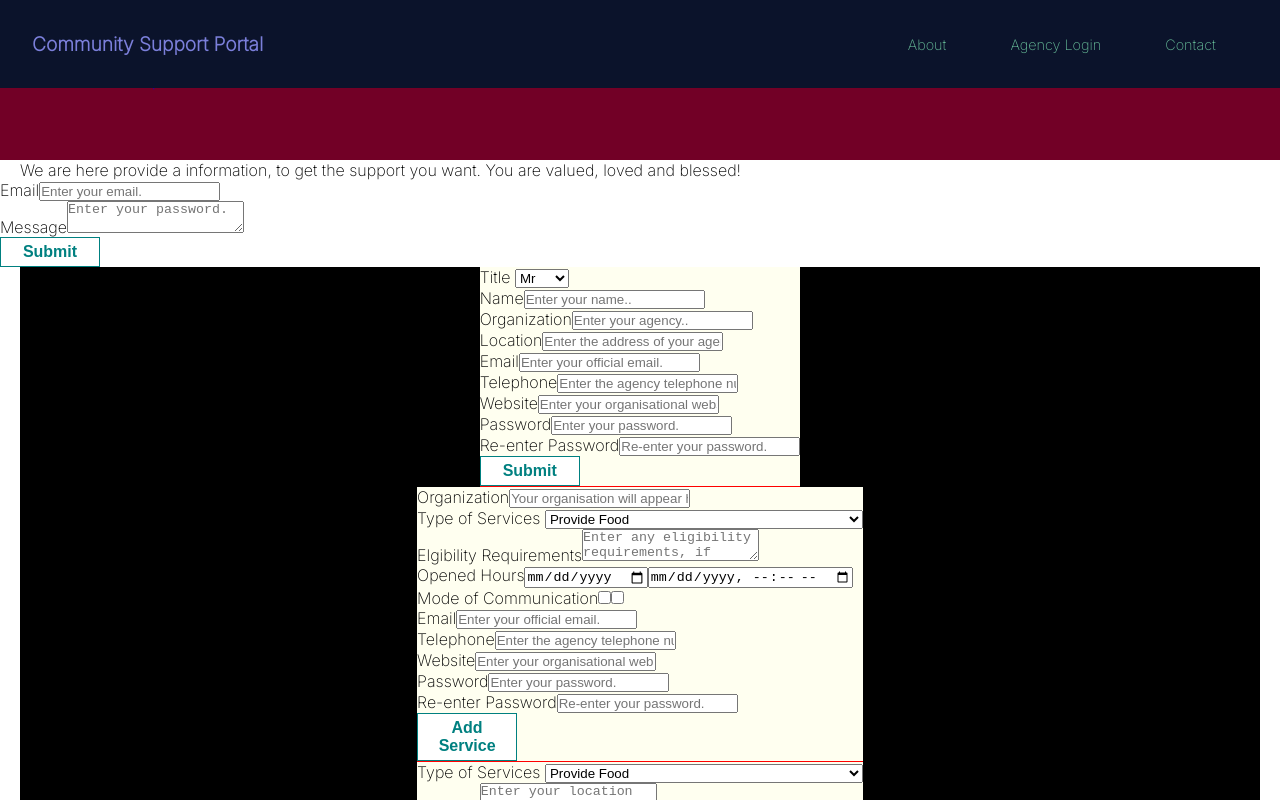
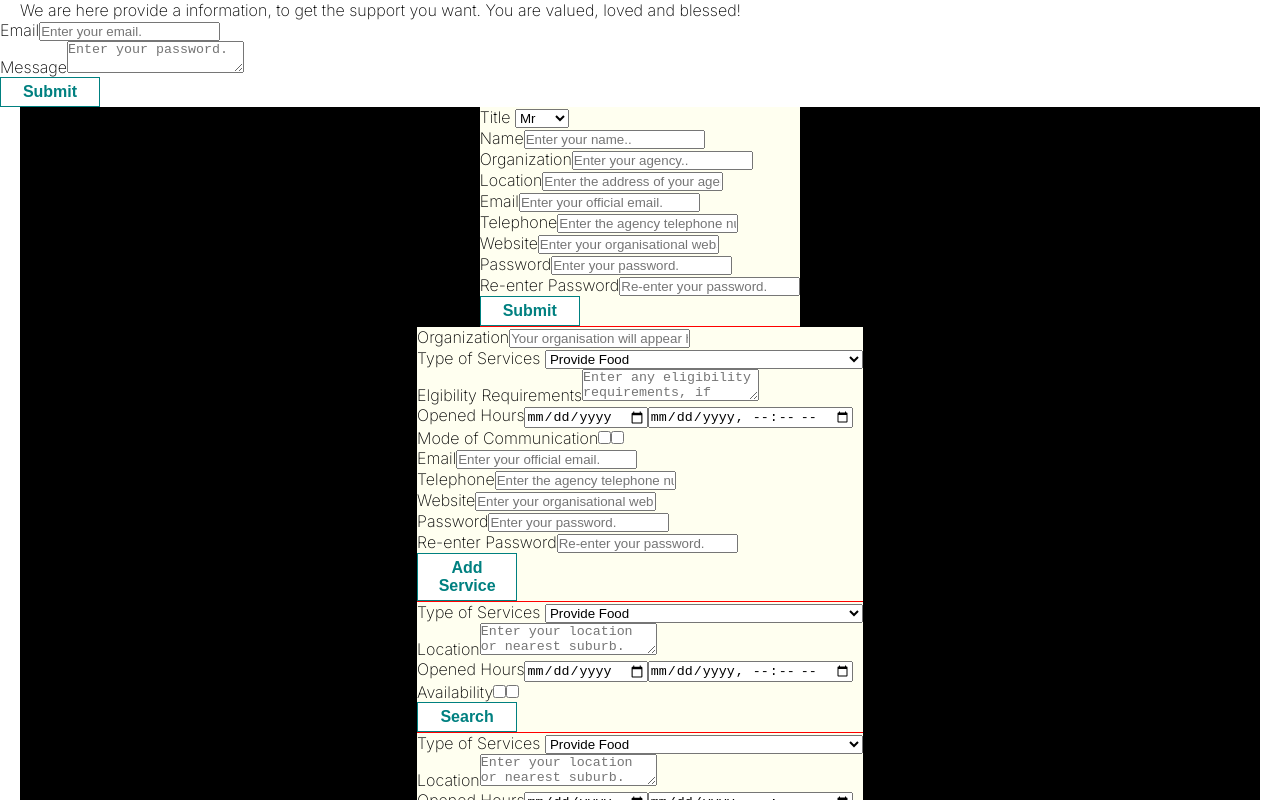
Before and after one commit to vish-opatha/community-support-portal, a React (Create React App) app in the folder client/: page / in a window 1280 px wide. Shown: the top 800 px of the page. Built offline with nearby package versions, Linux system fonts and the light colour scheme.

Commit message:
Add react router functionality

```diff
--- a/client/src/App.js
+++ b/client/src/App.js
@@ -1,31 +1,34 @@
 // import './App.css';
 import React from 'react';
 import styled from 'styled-components';
-import Navbar from './components/Navbar';
-import Footer from './components/Footer';
+import { BrowserRouter as Router, Switch, Route } from 'react-router-dom';
+import AgencyLogin from './pages/AgencyLoginForm';
+
 import MainContent from './components/MainContent';
 
 function App() {
   return (
-    <>
-      <Container>
-        <Navbar />
-        <MainContent />
-
-        <Footer />
-      </Container>
-    </>
+    <Router>
+      <Switch>
+        <Route exact path="/">
+          <MainContent />
+        </Route>
+        <Route path="/agencylogin">
+          <AgencyLogin />
+        </Route>
+      </Switch>
+    </Router>
   );
 }
 
-const Container = styled.div`
-  display: flex;
-  flex-wrap: nowrap;
-  flex-direction: column-reverse;
-  justify-content: space-between;
-  align-items: stretch;
-  align-content: center
-}
-`;
+// const Container = styled.div`
+//   display: flex;
+//   flex-wrap: nowrap;
+//   flex-direction: column-reverse;
+//   justify-content: space-between;
+//   align-items: stretch;
+//   align-content: center
+// }
+// `;
 
 export default App;
```
